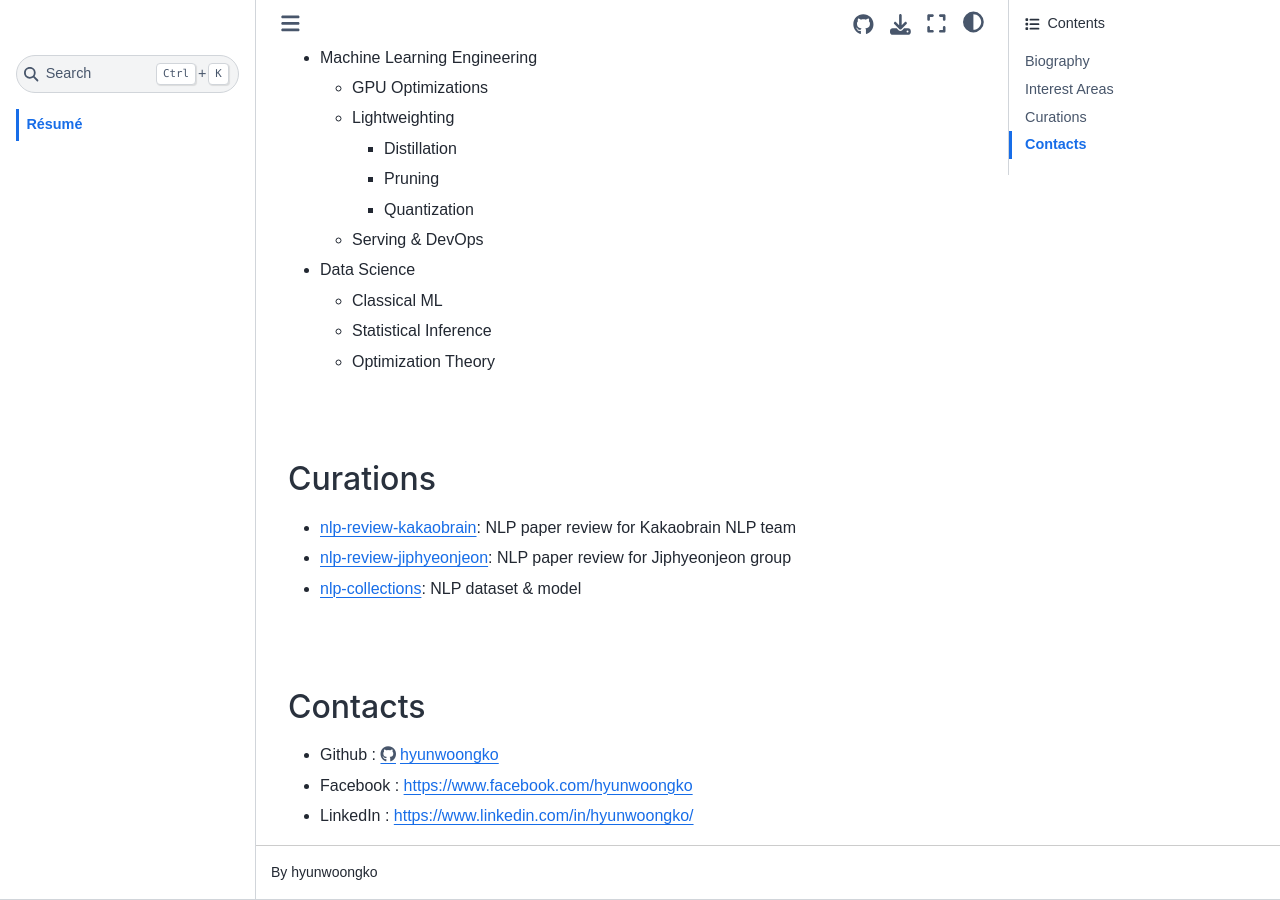
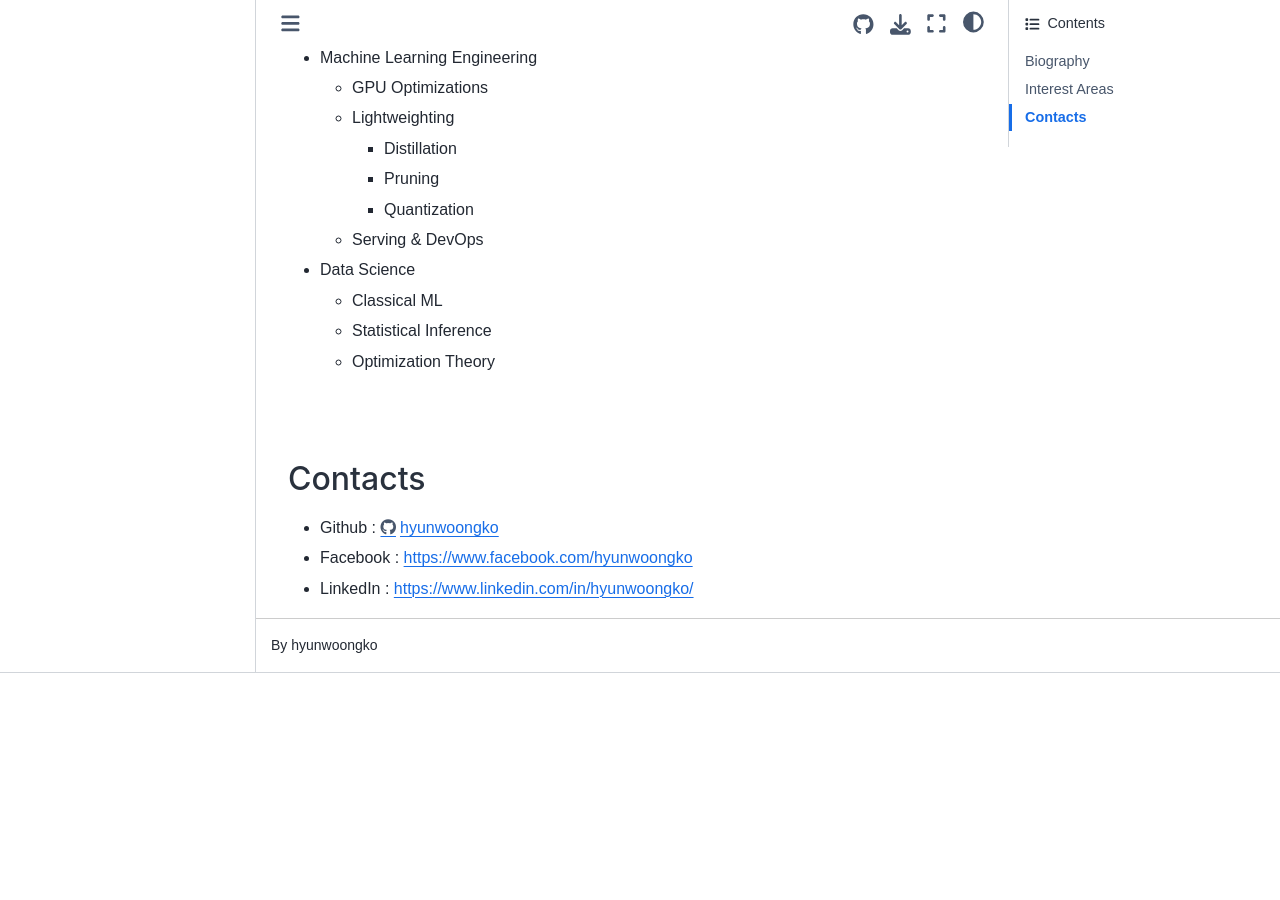
Before and after one commit to hyunwoongko/hyunwoongko, a Jupyter Book: the page built from blog/docs/resume.md, in a window 1280 px wide and 900 px high, scrolled down 2185 px. Built offline with Jupyter Book 1.0.4 settings and Sphinx 7.4.7 and the Sphinx Book theme 1.1.4, drawn with Linux system fonts in a browser that asks for light colours; some web fonts are replaced; after the commit the page ends 2858 px from its top, so only the background shows below that.

Commit message:
Update resume.md

```diff
--- a/blog/docs/resume.md
+++ b/blog/docs/resume.md
@@ -73,13 +73,6 @@ Hello, my name is Hyunwoong Ko. I graduated from Chonbuk University majoring in
 
 <br>
 
-### Curations
-- [nlp-review-kakaobrain](https://github.com/kakaobrain/nlp-paper-reading): NLP paper review for Kakaobrain NLP team
-- [nlp-review-jiphyeonjeon](https://github.com/jiphyeonjeon/nlp-review): NLP paper review for Jiphyeonjeon group
-- [nlp-collections](https://github.com/hyunwoongko/nlp-collections): NLP dataset & model
-
-<br>
-
 ### Contacts
 - Github : [https://github.com/hyunwoongko](https://github.com/hyunwoongko)
 - Facebook : [https://www.facebook.com/hyunwoongko](https://www.facebook.com/hyunwoongko)
```
